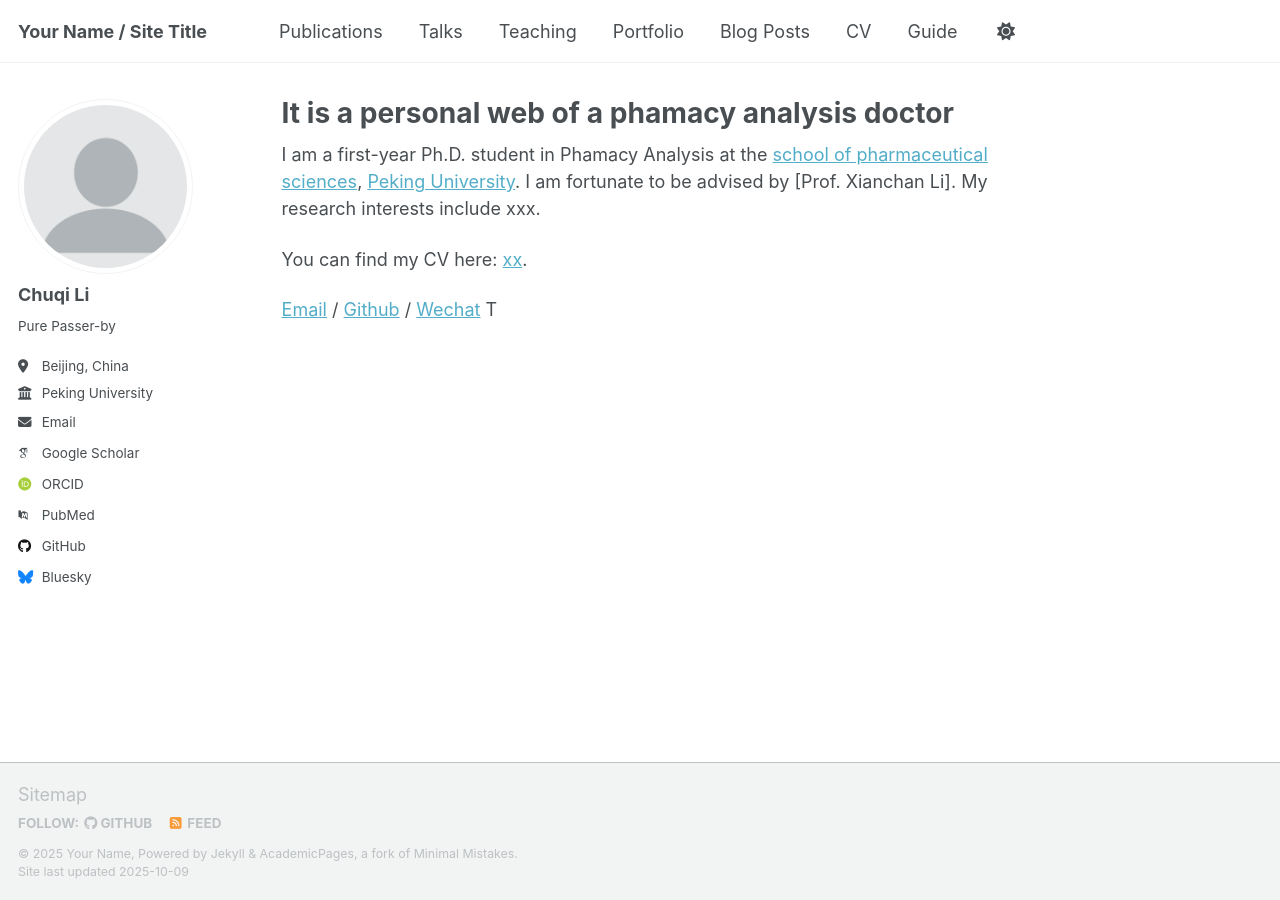
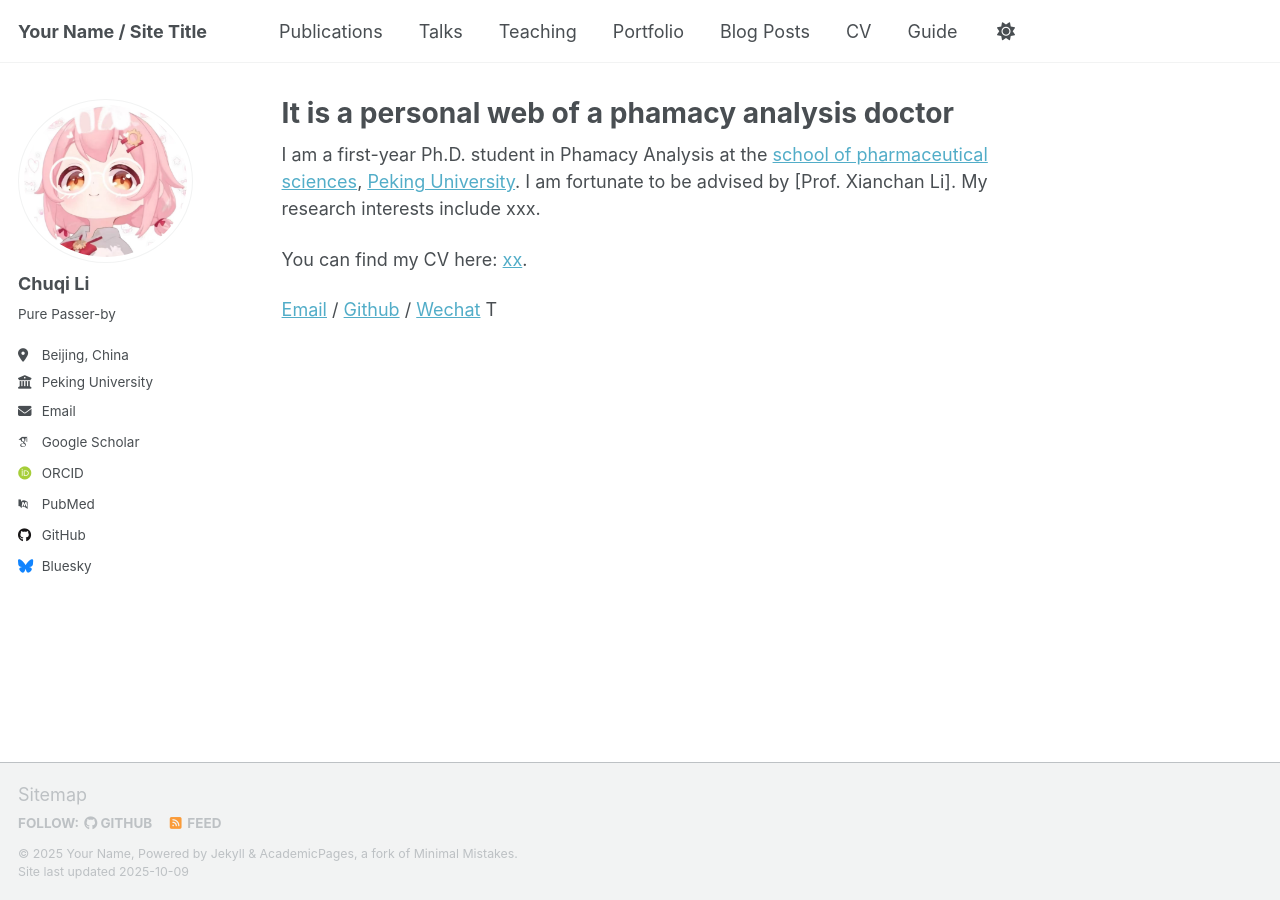
Before and after one commit to soki233/soki233.github.io, a Jekyll site: the page built from _pages/about.md, in a window 1280 px wide. Built offline with Jekyll 4.4.1, drawn with Linux system fonts in a browser that asks for light colours; some web fonts are replaced; a script that is not in the unit is left out.

Commit message:
Update _config.yml

```diff
--- a/_config.yml
+++ b/_config.yml
@@ -23,7 +23,7 @@ repository               : "academicpages/academicpages.github.io"
 #               Additional customization can be done by editing /_includes/author-profile.html
 author:
   # Biographic information
-  avatar           : "profile.png"
+  avatar           : "e860027e21d868020ebf2df774270174.png"
   name             : "Chuqi Li"
   pronouns         : # example: "she/her"
   bio              : "Pure Passer-by"
```
